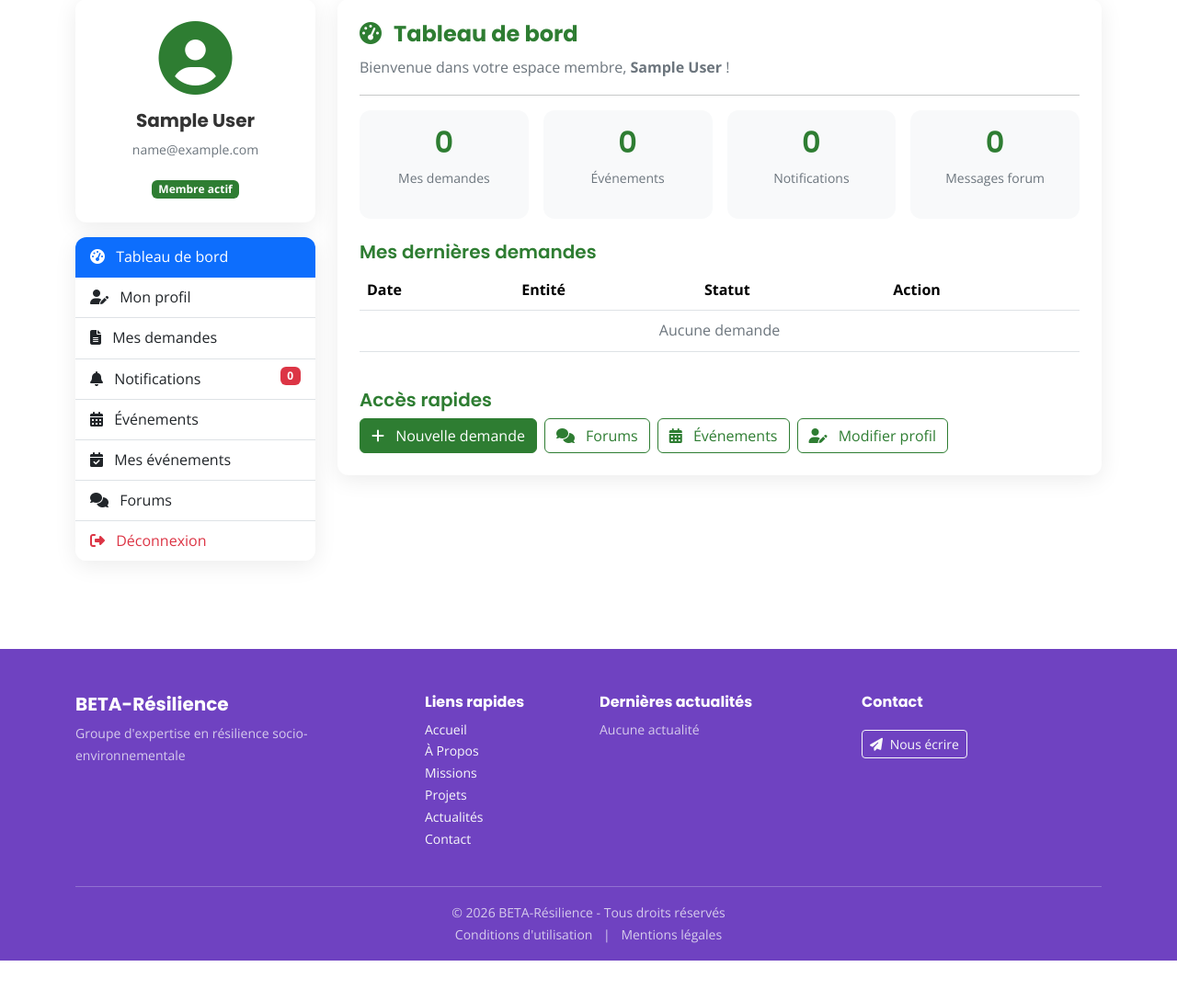
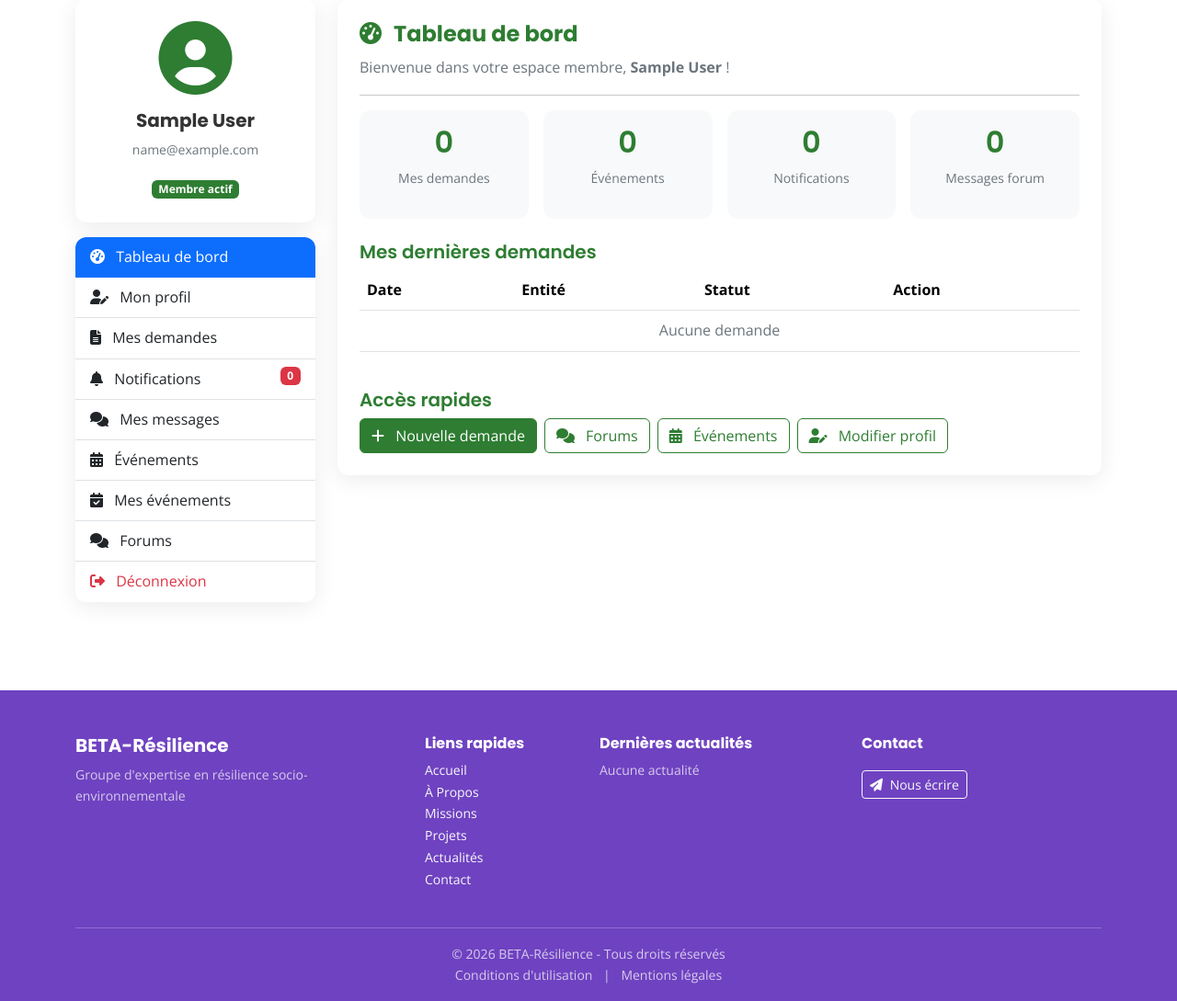
Before and after one commit to Idriss47-haricot/BETA-resilience, a Django app: page /membres/dashboard/ in a window 1280 px wide. Shown: the part 129-1218 px from the top of the page at 92% size. Before the commit the page ends 1174 px from the top, so only its background shows below. Run offline with Django 5.2, Linux system fonts and the light colour scheme; the visitor is signed in with stand-in values (Sample User, id 1); data comes from the database, SQL or seed files in the repository; data that the repository does not hold is empty.

Commit message:
Update dashboard.html

```diff
--- a/templates/membres/dashboard.html
+++ b/templates/membres/dashboard.html
@@ -41,6 +41,9 @@
     <a href="{% url 'notifications:liste' %}" class="list-group-item list-group-item-action">
         <i class="fas fa-bell me-2"></i> Notifications
         <span class="badge bg-danger float-end" id="notif-badge">0</span>
+    </a>
+     <a href="{% url 'notifications:messagerie_membre' %}" class="list-group-item list-group-item-action">
+        <i class="fas fa-comments me-2"></i> Mes messages
     </a>
     <a href="{% url 'evenements:liste' %}" class="list-group-item list-group-item-action">
         <i class="fas fa-calendar-alt me-2"></i> Événements
```
